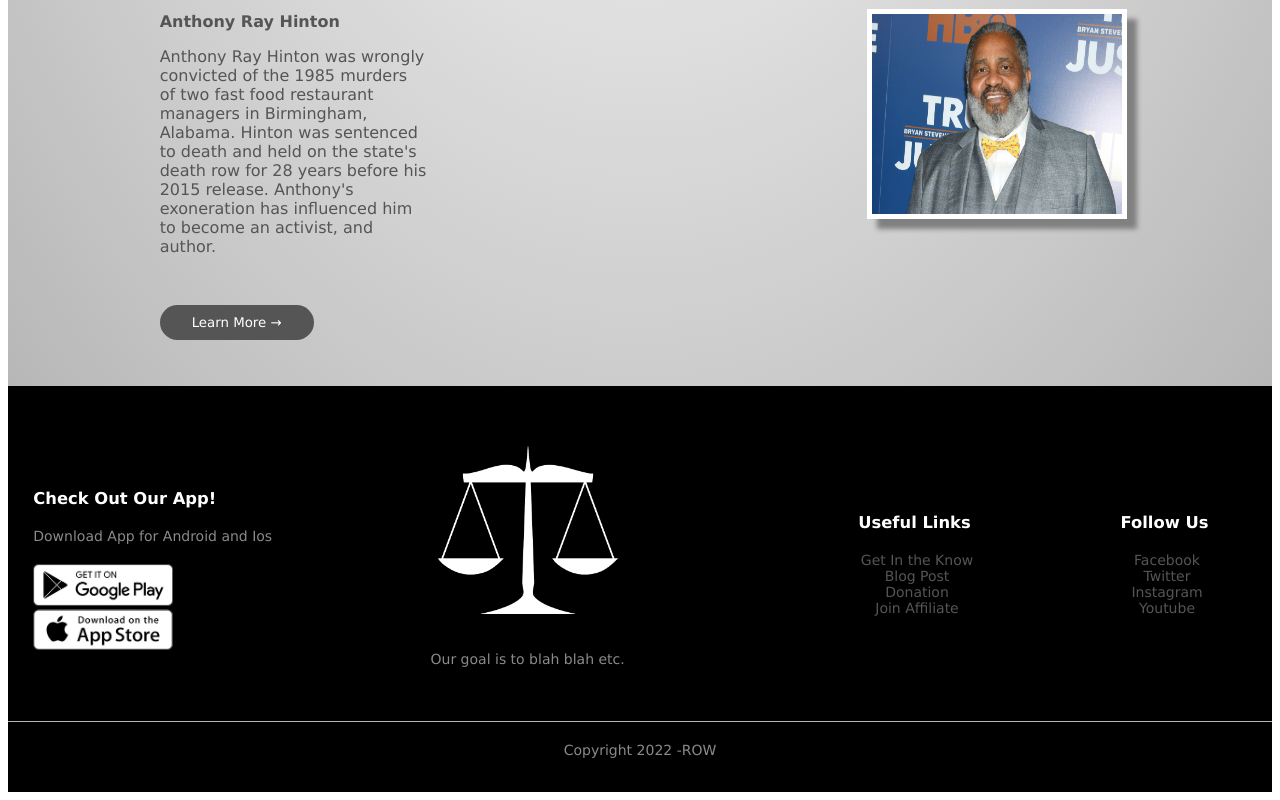
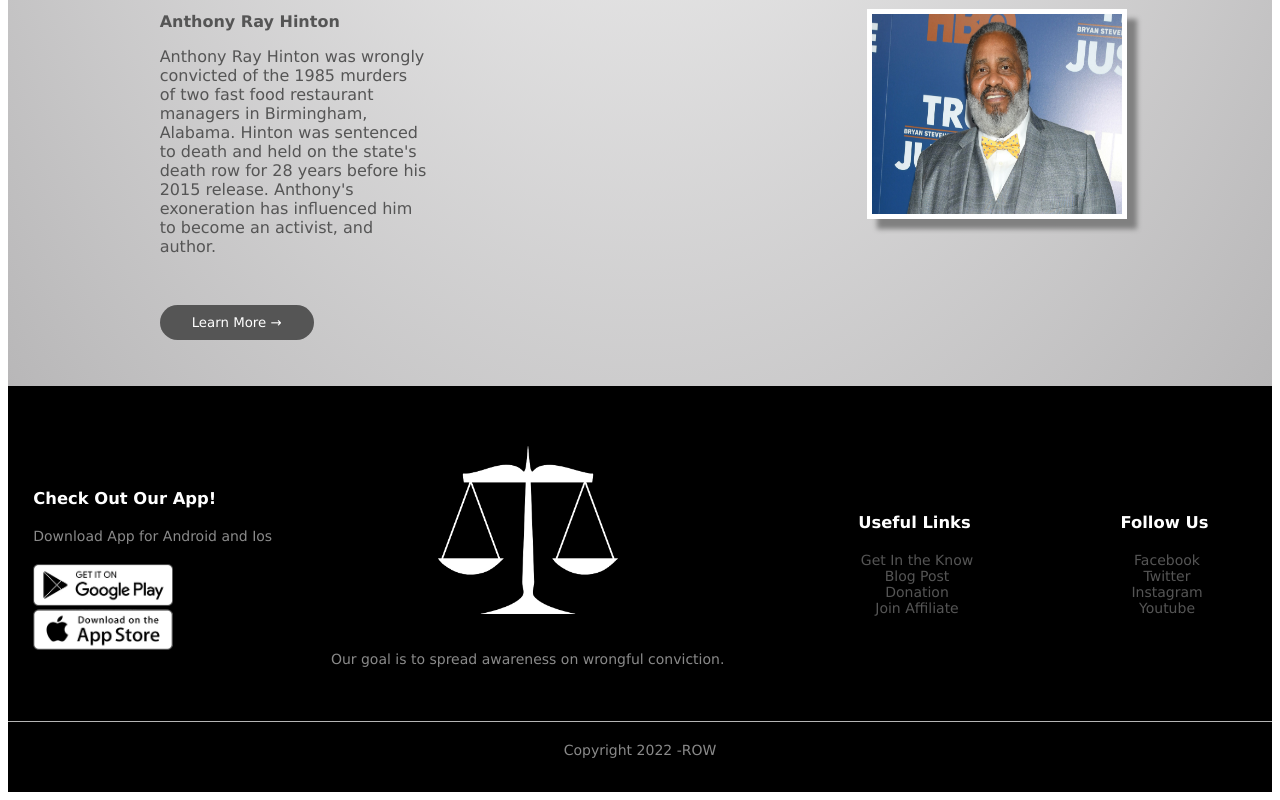
Before and after one commit to aaalaina/CodeForJustice-WrongfulConviction, a plain HTML site: page inmates.html in a window 1280 px wide. Shown: the part 1776-2576 px from the top of the page. Drawn offline with Linux system fonts and the light colour scheme.

Commit message:
final pt2

```diff
--- a/inmates.html
+++ b/inmates.html
@@ -72,7 +72,7 @@
         </div>
         <div class="footer-col-2">
           <img src="images/whitescales.png" alt="">
-          <p>Our goal is to blah blah etc. </p>
+          <p>Our goal is to spread awareness on wrongful conviction. </p>
         </div>
         <div class="footer-col-3">
           <h3>Useful Links</h3>
```
